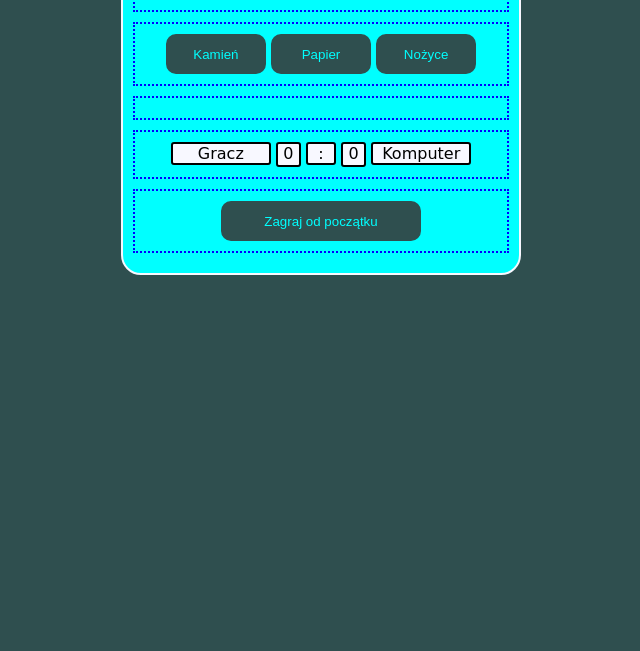
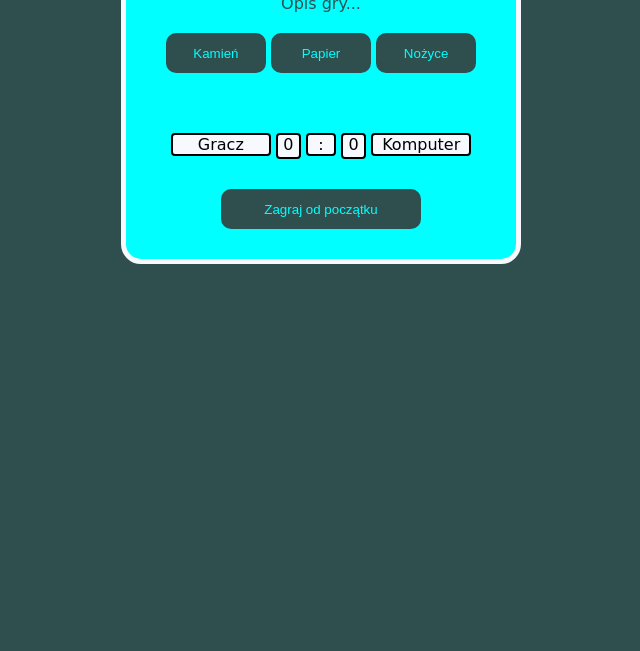
Before and after one commit to Webster2020/javascript-prework, a website: page index.html in a window 1280 px wide. Shown: the part 149-800 px from the top of the page, without its empty margins (319-959 px from the left). Drawn offline with Linux system fonts and the light colour scheme; a web font is replaced by a local one.

Commit message:
Final version of project

```diff
--- a/index.html
+++ b/index.html
@@ -14,7 +14,7 @@
   <div class="container">
     <div class="game-header">
       <h1 class="game-title">Zagraj w grę!</h1>
-      <p class="game-describtion">Opis gry</p>
+      <p class="game-describtion">Opis gry...</p>
     </div>
     <div id="buttons">
       <button id="play-rock">Kamień</button>
--- a/sass/style.scss
+++ b/sass/style.scss
@@ -8,9 +8,9 @@ $color-four: darkslategrey;
 $font-text: 'Cairo', sans-serif;
 $font-header: 'Reggae One', cursive;
 
-$border-width: 2px;
+$border-width: 0px;
 
-$border-con: $border-width solid $color-one;
+$border-con: 5px solid $color-one;
 
 $border-sec: $border-width solid yellow;
 $border-cont: $border-width dashed red;
@@ -36,7 +36,7 @@ body {
   color: $color-four;
 }
 .container {
-  margin: 50px auto;
+  margin: 70px auto;
   padding: 10px;
   width: 400px;
   border: $border-con;
@@ -86,7 +86,7 @@ body {
     padding: $padding-main;
     .player, .draw, .computer, #resultPlayer, #resultComputer {
       border: 2px solid $color-two;
-      border-radius: 3px;
+      border-radius: 4px;
       background-color: $color-one;
       display: inline-block;
       color: $color-two;
@@ -99,7 +99,7 @@ body {
     }
     #resultPlayer, #resultComputer {
       width: 25px;
-      height: 25px;
+      height: 26px;
     }
   }
 }
```
Also changed, not shown: css/style.css, sass/style.css, sass/style.min.css, 1 other file.
